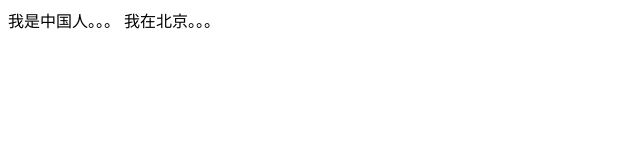
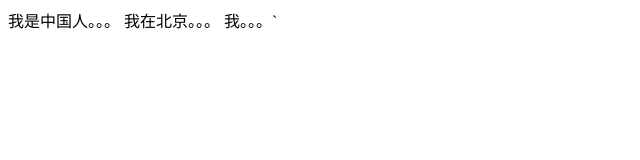
Before and after one commit to orangesarenotonlyfruit/repoGithub, a plain HTML site: page index.html in a window 1280 px wide. Shown: the full height of the page, 0-640 px from the left. Drawn offline with Linux system fonts and the light colour scheme.

Commit message:
add license and update index

```diff
--- a/index.html
+++ b/index.html
@@ -7,5 +7,6 @@
 <body>
 	我是中国人。。。
 	我在北京。。。
+	我。。。`
 </body>
 </html>
```
Also changed, not shown: 1 other file.
